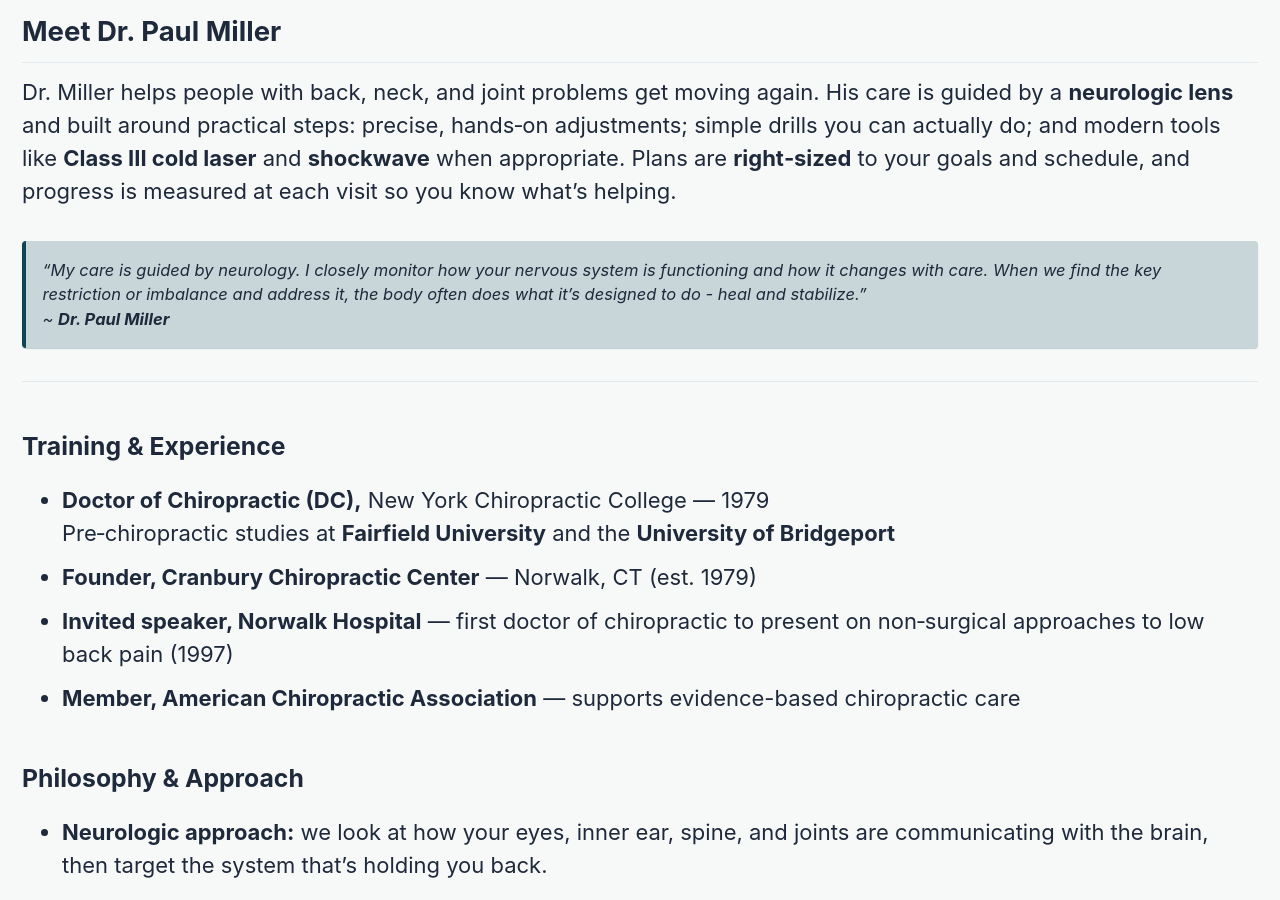
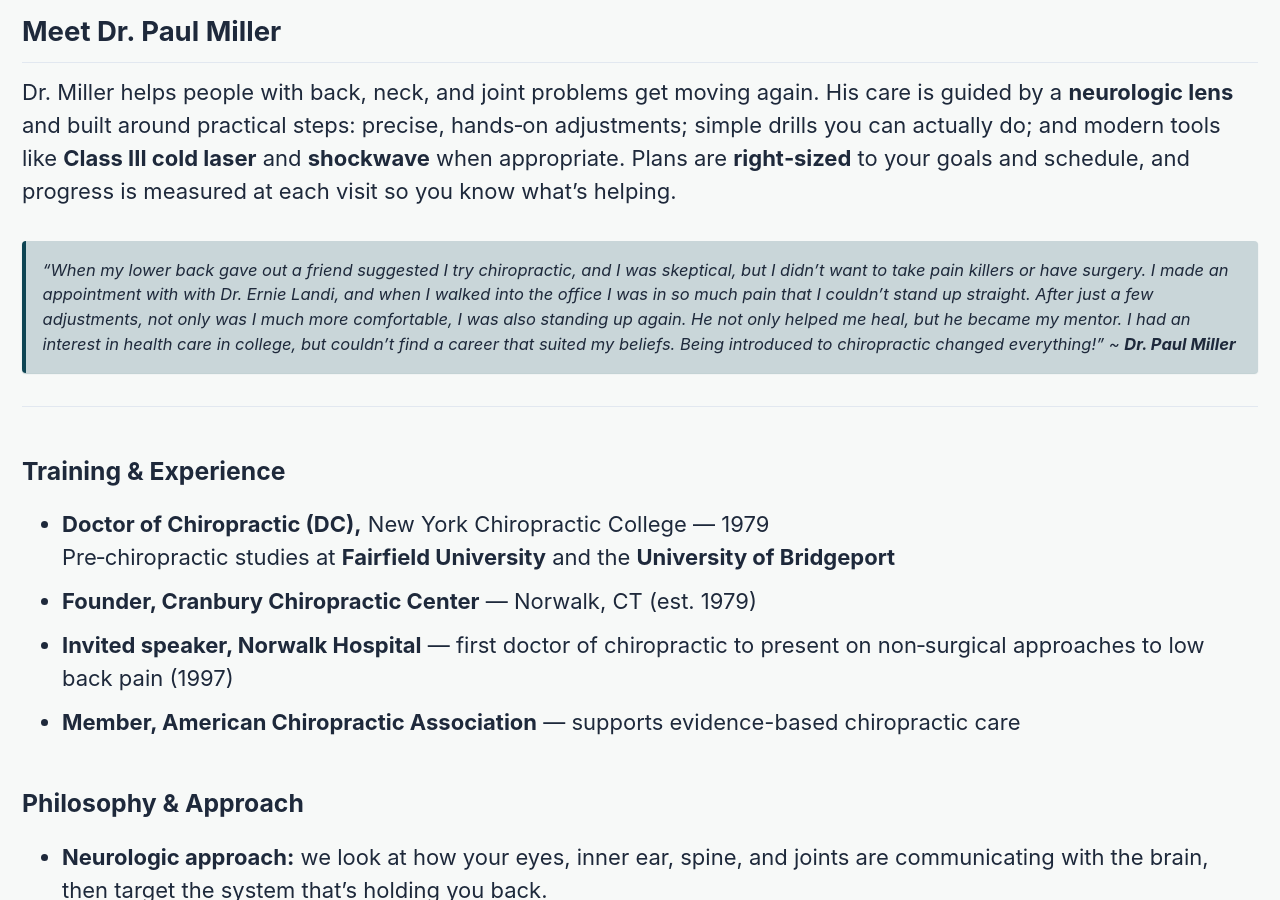
Before and after one commit to millerms/CranburyChiropractic, a Jekyll site: the page built from _pages/doctor.md, in a window 1280 px wide and 900 px high, scrolled down 502 px. Built offline with Jekyll 4.4.1, drawn with Linux system fonts in a browser that asks for light colours; cached includes are drawn as plain includes.

Commit message:
updated content

```diff
--- a/_pages/doctor.md
+++ b/_pages/doctor.md
@@ -18,7 +18,7 @@ excerpt: "Neurology‑informed chiropractic care in Norwalk, CT — practical, r
 Dr. Miller helps people with back, neck, and joint problems get moving again. His care is guided by a **neurologic lens** and built around practical steps: precise, hands‑on adjustments; simple drills you can actually do; and modern tools like **Class III cold laser** and **shockwave** when appropriate. Plans are **right‑sized** to your goals and schedule, and progress is measured at each visit so you know what’s helping.
 {: .reveal .reveal--fade }
 
-> “My care is guided by neurology. I closely monitor how your nervous system is functioning and how it changes with care. When we find the key restriction or imbalance and address it, the body often does what it’s designed to do - heal and stabilize.”
+> "When my lower back gave out a friend suggested I try chiropractic, and I was skeptical, but I didn't want to take pain killers or have surgery. I made an appointment with with Dr. Ernie Landi, and when I walked into the office I was in so much pain that I couldn’t stand up straight. After just a few adjustments, not only was I much more comfortable, I was also standing up again. He not only helped me heal, but he became my mentor. I had an interest in health care in college, but couldn't find a career that suited my beliefs. Being introduced to chiropractic changed everything!"
 > ~ **Dr. Paul Miller**
 {: .notice--primary .reveal .reveal--fade }
 
```
Also changed, not shown: index.md (+1 -1 lines).
